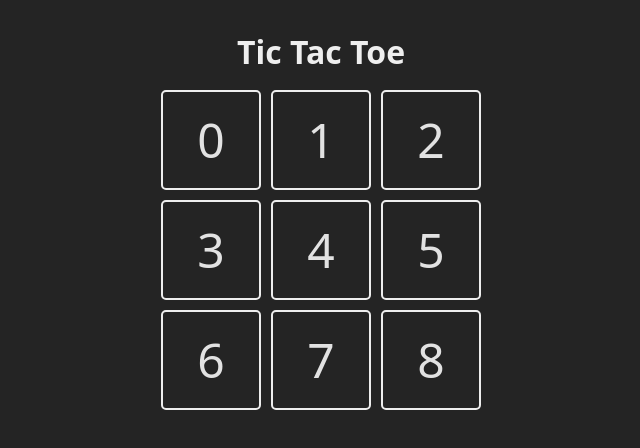
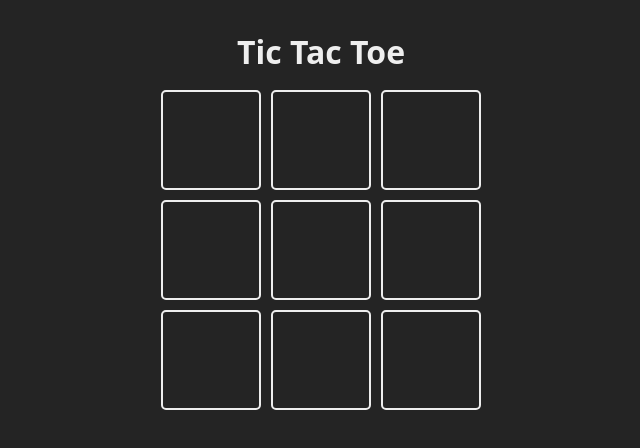
Before and after one commit to Ernestoc14/React-w-Vite-TwitterCard, a React (Vite) app in the folder 02-Tic-Tac-Toe/: page / in a window 1280 px wide. Shown: the top 448 px of the page, without its empty margins (319-959 px from the left). Built offline with nearby package versions, Linux system fonts and the light colour scheme.

Commit message:
Creating the Board

```diff
--- a/02-Tic-Tac-Toe/src/App.jsx
+++ b/02-Tic-Tac-Toe/src/App.jsx
@@ -1,8 +1,8 @@
 import { useState } from "react";
 
 const TURNS = {
-  x: "x",
-  o: "o",
+  X: "x",
+  O: "o",
 };
 
 const Square = ({ children, updateBoard, index }) => {
@@ -10,7 +10,11 @@ const Square = ({ children, updateBoard, index }) => {
 };
 
 function App() {
-  const [board, setBoard] = useState(Array(9).fill(null));
+  const [board, setBoard] = useState(
+      Array(9).fill(null)
+    );
+
+  const [turn, setTurn] = useState(TURNS.X)
 
   return (
     <main className="board">
@@ -19,7 +23,7 @@ function App() {
         {board.map((_, index) => {
           return (
             <Square key={index} index={index}>
-              {index}
+              {board[index]}
             </Square>
           );
         })}
```
